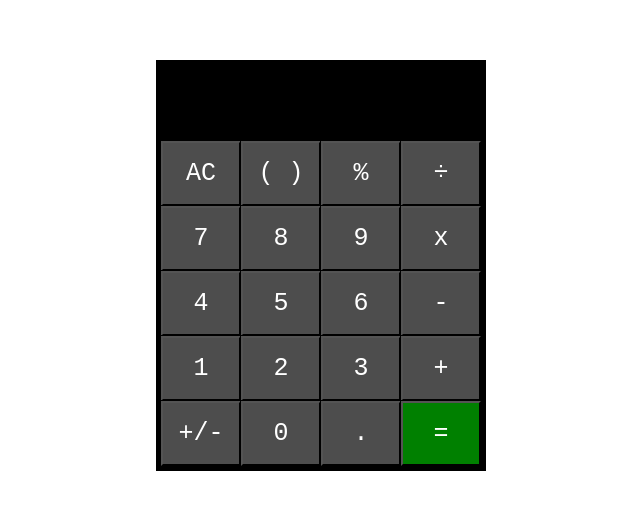
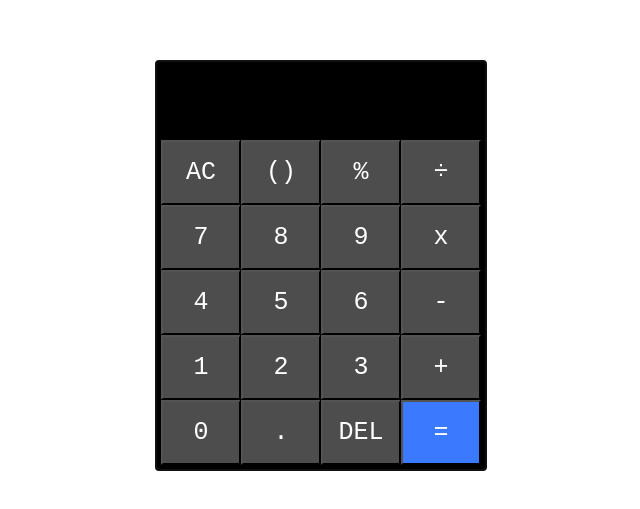
Before and after one commit to jng34/js-calculator, a React (Vite) app: page / in a window 1280 px wide. Shown: the part 143-652 px from the top of the page, without its empty margins (319-959 px from the left). Built offline with nearby package versions, Linux system fonts and the light colour scheme.

Commit message:
configured key presses with useRef hook

```diff
--- a/src/components/Body.tsx
+++ b/src/components/Body.tsx
@@ -1,51 +1,67 @@
-import { useState } from "react";
+import { useState, MouseEvent, KeyboardEvent, useEffect, useRef } from "react";
 import Buttons from "./Buttons";
 import Screens from "./Screens";
 import { numberKeys, operationKeys } from "../utils/constants";
 import { calculate } from "../utils/callbacks";
 
 const Body = () => {
-  const [input, setInput] = useState('');
-  const [output, setOutPut] = useState('')
-;
-  const handleButtonPress = (event: React.MouseEvent<HTMLButtonElement, MouseEvent>) => {
+  const [input, setInput] = useState("");
+  const [output, setOutPut] = useState("");
+
+  // useRef focuses on an input (main div in this case)
+  const ref = useRef<any>();
+
+  useEffect(() => {
+    ref.current.focus();
+  }, []);
+  /////
+
+  const handleButtonClick = (event: MouseEvent<HTMLButtonElement>) => {
     const key = event.currentTarget.value;
-    if (key === 'ac') {
-      setInput('')
-      setOutPut('')
-    };
-    if (key === '=') calculate(input, setOutPut);
-    if (numberKeys.has(key)) setInput(input + key);
+    if (key === "ac") {
+      setInput("");
+      setOutPut("");
+      return;
+    }
+    if (key === "=") return calculate(input, setOutPut);
+    if (key === "backspace") return setInput(input.slice(0, input.length - 1));
     if (operationKeys.has(key)) {
       switch (key) {
         case "×":
-          setInput(input + "*");
-          break
+          return setInput(input + "*");
         case "÷":
-          setInput(input + "/");
-          break
+          return setInput(input + "/");
         default:
-          setInput(input + key);
+          return setInput(input + key);
       }
     }
-    if (key === '%') {
-      setInput(input + '/100');
-      calculate(input, setOutPut);
+    if (key === "%") {
+      const compute = calculate(input + "/100", setOutPut);
+      return setInput(compute);
     }
     // Configure "()" key
-  }
+    return setInput(input + key);
+  };
+
+  const handleKeyPress = (event: KeyboardEvent<HTMLDivElement>) => {
+    const key = event.key;
+    if (numberKeys.has(key)) return setInput(input + key);
+    if (key === "Backspace") return setInput(input.slice(0, input.length - 1));
+    if (key === "Enter") return calculate(input, setOutPut);
+  };
+
 
   return (
-    <div className="calculator">
-      <Screens
-        input={input}
-        output={output}
-      />
-      <Buttons
-        handleButtonPress={handleButtonPress}
-      />
+    <div
+      className="calculator"
+      ref={ref}
+      tabIndex={0}
+      onKeyDown={(e) => handleKeyPress(e)}
+    >
+      <Screens input={input} output={output} />
+      <Buttons handleButtonClick={handleButtonClick} />
     </div>
-  )
-}
+  );
+};
 
-export default Body
+export default Body;
--- a/src/components/Buttons.tsx
+++ b/src/components/Buttons.tsx
@@ -1,32 +1,32 @@
 import { ButtonProps } from "../types/types"
 
-const Buttons = ({ handleButtonPress }: ButtonProps) => {
+const Buttons = ({ handleButtonClick }: ButtonProps) => {
   return (
-    <div>
-      <button id="allClear" value={"ac"} onClick={(e) => handleButtonPress(e)}>AC</button>
-      <button id="parentheses" value={"()"} onClick={(e) => handleButtonPress(e)}>( )</button>
-      <button id="percentage" value={"%"} onClick={(e) => handleButtonPress(e)}>%</button>
-      <button id="divide" value={"÷"} onClick={(e) => handleButtonPress(e)}>÷</button>
+    <div tabIndex={0}>
+      <button id="allClear" value={"ac"} onClick={(e) => handleButtonClick(e)}>AC</button>
+      <button id="parentheses" value={"()"} onClick={(e) => handleButtonClick(e)}>()</button>
+      <button id="percentage" value={"%"} onClick={(e) => handleButtonClick(e)}>%</button>
+      <button id="divide" value={"÷"} onClick={(e) => handleButtonClick(e)}>÷</button>
 
-      <button id="seven" value={7} onClick={(e) => handleButtonPress(e)}>7</button>
-      <button id="eight" value={8} onClick={(e) => handleButtonPress(e)}>8</button>
-      <button id="nine" value={9} onClick={(e) => handleButtonPress(e)}>9</button>
-      <button id="multiply" value={"×"} onClick={(e) => handleButtonPress(e)}>x</button>
+      <button id="seven" value={7} onClick={(e) => handleButtonClick(e)}>7</button>
+      <button id="eight" value={8} onClick={(e) => handleButtonClick(e)}>8</button>
+      <button id="nine" value={9} onClick={(e) => handleButtonClick(e)}>9</button>
+      <button id="multiply" value={"×"} onClick={(e) => handleButtonClick(e)}>x</button>
 
-      <button id="four" value={4} onClick={(e) => handleButtonPress(e)}>4</button>
-      <button id="five" value={5} onClick={(e) => handleButtonPress(e)}>5</button>
-      <button id="six" value={6} onClick={(e) => handleButtonPress(e)}>6</button>
-      <button id="subtract" value={"-"} onClick={(e) => handleButtonPress(e)}>-</button>
+      <button id="four" value={4} onClick={(e) => handleButtonClick(e)}>4</button>
+      <button id="five" value={5} onClick={(e) => handleButtonClick(e)}>5</button>
+      <button id="six" value={6} onClick={(e) => handleButtonClick(e)}>6</button>
+      <button id="subtract" value={"-"} onClick={(e) => handleButtonClick(e)}>-</button>
 
-      <button id="one" value={1} onClick={(e) => handleButtonPress(e)}>1</button>
-      <button id="two" value={2} onClick={(e) => handleButtonPress(e)}>2</button>
-      <button id="three" value={3} onClick={(e) => handleButtonPress(e)}>3</button>
-      <button id="add" value={"+"} onClick={(e) => handleButtonPress(e)}>+</button>
+      <button id="one" value={1} onClick={(e) => handleButtonClick(e)}>1</button>
+      <button id="two" value={2} onClick={(e) => handleButtonClick(e)}>2</button>
+      <button id="three" value={3} onClick={(e) => handleButtonClick(e)}>3</button>
+      <button id="add" value={"+"} onClick={(e) => handleButtonClick(e)}>+</button>
 
-      <button id="posNeg" value={"posNeg"} onClick={(e) => handleButtonPress(e)}>+/-</button>
-      <button id="zero" value={0} onClick={(e) => handleButtonPress(e)}>0</button>
-      <button id="decimal" value={"."} onClick={(e) => handleButtonPress(e)}>.</button>
-      <button id="equals" value={"="} onClick={(e) => handleButtonPress(e)}>=</button>
+      <button id="zero" value={0} onClick={(e) => handleButtonClick(e)}>0</button>
+      <button id="decimal" value={"."} onClick={(e) => handleButtonClick(e)}>.</button>
+      <button id="backspace" value={"backspace"} onClick={(e) => handleButtonClick(e)}>DEL</button>
+      <button id="equals" value={"="} onClick={(e) => handleButtonClick(e)}>=</button>
     </div>
   )
 }
--- a/src/index.css
+++ b/src/index.css
@@ -19,7 +19,7 @@ button {
 }
 
 #equals {
-  background-color: green;
+  background-color: rgb(59, 121, 255);
 }
 
 .calculator {
@@ -31,7 +31,17 @@ button {
 }
 
 .inputScreen {
-  min-height: 20px;
+  font-size: 40px;
+  font-family: digital;
+  color: white;
+  text-align: right;
+  line-height: 35px;
+  height: 5vh;
+  padding: 5px 0;
+}
+
+.outputScreen {
+  min-height: 3vh;
   font-family: digital;
   font-size: 20px;
   color: white;
@@ -41,13 +51,3 @@ button {
   overflow-wrap: break-word;
   word-wrap: break-word;
 }
-
-.outputScreen {
-  font-size: 30px;
-  font-family: digital;
-  color: white;
-  font-weight: bold;
-  text-align: right;
-  line-height: 35px;
-  height: 7vh;
-}
--- a/src/types/types.tsx
+++ b/src/types/types.tsx
@@ -4,7 +4,7 @@ export interface ScreenProps {
 }
 
 export interface ButtonProps {
-  handleButtonPress: (arg: any) => void;
+  handleButtonClick: (arg: any) => void;
 }
 
 export type Operations = {
--- a/src/utils/callbacks.tsx
+++ b/src/utils/callbacks.tsx
@@ -1,8 +1,11 @@
+
+
 const calculate = (input: string, setOutPut: (output: string) => void) => {
   const solution = Function(
     "return " + input
   )();
-  setOutPut(solution)
+  setOutPut(solution);
+  return solution;
 }
 
 export { calculate }
--- a/src/utils/constants.tsx
+++ b/src/utils/constants.tsx
@@ -1,4 +1,4 @@
-export const numberKeys = new Set([...'0123456789+-×÷']);
+export const numberKeys = new Set([...'0123456789+-*/']);
 
 export const operationKeys = new Set([...'+-×÷']);
 
```
